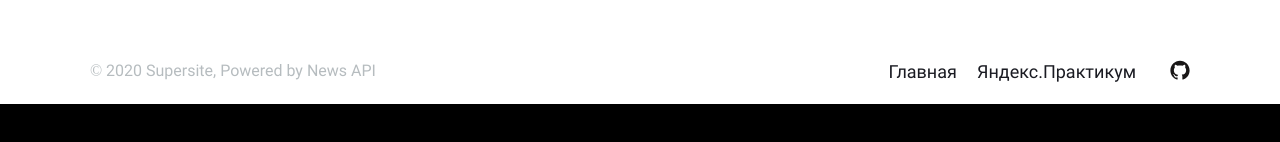
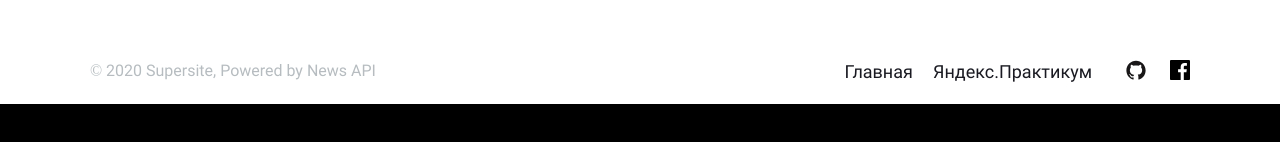
Before and after one commit to DNWD843/news-explorer-frontend, a React (Create React App) app: page / in a window 1280 px wide. Shown: the part 1654-1796 px from the top of the page. Built offline with nearby package versions, Linux system fonts and the light colour scheme.

Commit message:
поправил searchForm

```diff
--- a/src/components/Footer/Footer.css
+++ b/src/components/Footer/Footer.css
@@ -86,8 +86,8 @@
   background-image: url('../../images/github.svg');
 }
 
-.footer__social-icon_type_telegram {
-  background-image: url('../../images/telegram_logo_icon.svg');
+.footer__social-icon_type_facebook {
+  background-image: url('../../images/facebook.svg');
 }
 
 @media screen and (max-width: 1280px) {
--- a/src/components/Footer/Footer.js
+++ b/src/components/Footer/Footer.js
@@ -3,7 +3,14 @@ import { MAIN } from '../../utils/routesMap';
 import './Footer.css';
 
 function Footer({ config }) {
-  const { copyrightText, navLinkText, outerLinkText, outerLink, socialLink } = config;
+  const {
+    copyrightText,
+    navLinkText,
+    outerLinkText,
+    outerLink,
+    socialLinkGithub,
+    socialLinkFacebook,
+  } = config;
   return (
     <>
       <footer className="footer">
@@ -23,8 +30,13 @@ function Footer({ config }) {
           </ul>
           <ul className="footer__social">
             <li className="footer__links-item footer__links-item_type_social">
-              <a href={socialLink} className="footer__social-icon-link">
+              <a href={socialLinkGithub} className="footer__social-icon-link">
                 <div className="footer__social-icon footer__social-icon_type_github"></div>
+              </a>
+            </li>
+            <li className="footer__links-item footer__links-item_type_social">
+              <a href={socialLinkFacebook} className="footer__social-icon-link">
+                <div className="footer__social-icon footer__social-icon_type_facebook"></div>
               </a>
             </li>
           </ul>
--- a/src/components/SearchForm/SearchForm.css
+++ b/src/components/SearchForm/SearchForm.css
@@ -37,7 +37,7 @@
 .search-form__field {
   width: calc(100% - 100px);
   margin: 0;
-  padding: 19px 0 19px 24px;
+  padding: 20px 0 20px 24px;
   border: 1px solid #d1d2d6;
   background-color: #fff;
   border-radius: 100px;
--- a/src/configs/configsForComponents.js
+++ b/src/configs/configsForComponents.js
@@ -12,7 +12,8 @@ export const forFooter = {
   navLinkText: 'Главная',
   outerLinkText: 'Яндекс.Практикум',
   outerLink: 'https://praktikum.yandex.ru',
-  socialLink: 'https://github.com/DNWD843/news-explorer-frontend/tree/level-2',
+  socialLinkGithub: 'https://github.com/DNWD843',
+  socialLinkFacebook: 'https://facebook.com',
 };
 
 export const forHeader = { headerLogoText: 'NewsExplorer', authorizationTitle: 'Авторизоваться' };
```
Also changed, not shown: 1 other file (tests, documents, lock files or other folders).
